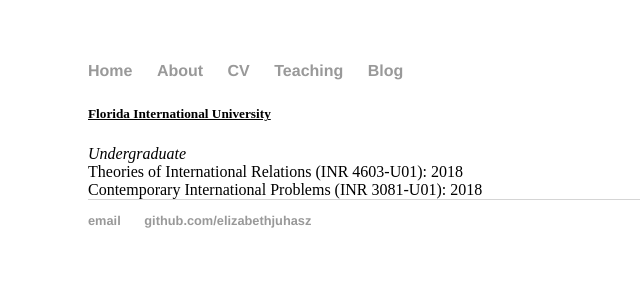
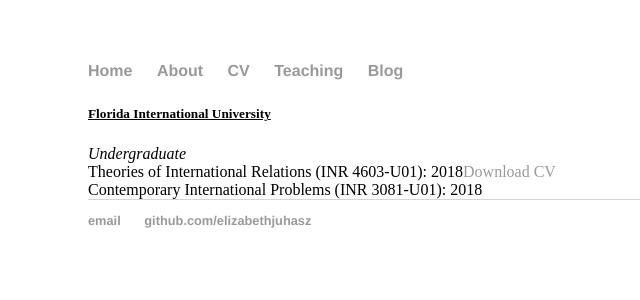
Before and after one commit to elizabethjuhasz/elizabethjuhasz.github.io, a Jekyll site: the page built from teaching/index.html, in a window 1280 px wide. Shown: the top 300 px of the page, without its empty margins (104-744 px from the left). Built offline with Jekyll 4.4.1, drawn with Linux system fonts in a browser that asks for light colours.

Commit message:
Update index.html

```diff
--- a/teaching/index.html
+++ b/teaching/index.html
@@ -5,6 +5,6 @@ title: Teaching
 		<div class="teaching">
 			<p><h5><b><u>Florida International University</h5></b></u>
 			<i>Undergraduate</i><br/>
-			Theories of International Relations (INR 4603-U01): 2018<br/>
+			Theories of International Relations (INR 4603-U01): 2018<a href="filename" class="download" title="INR 4603 Spring 2018">Download CV</a><br/>
 			Contemporary International Problems (INR 3081-U01): 2018<br/>
 		</div>
```
